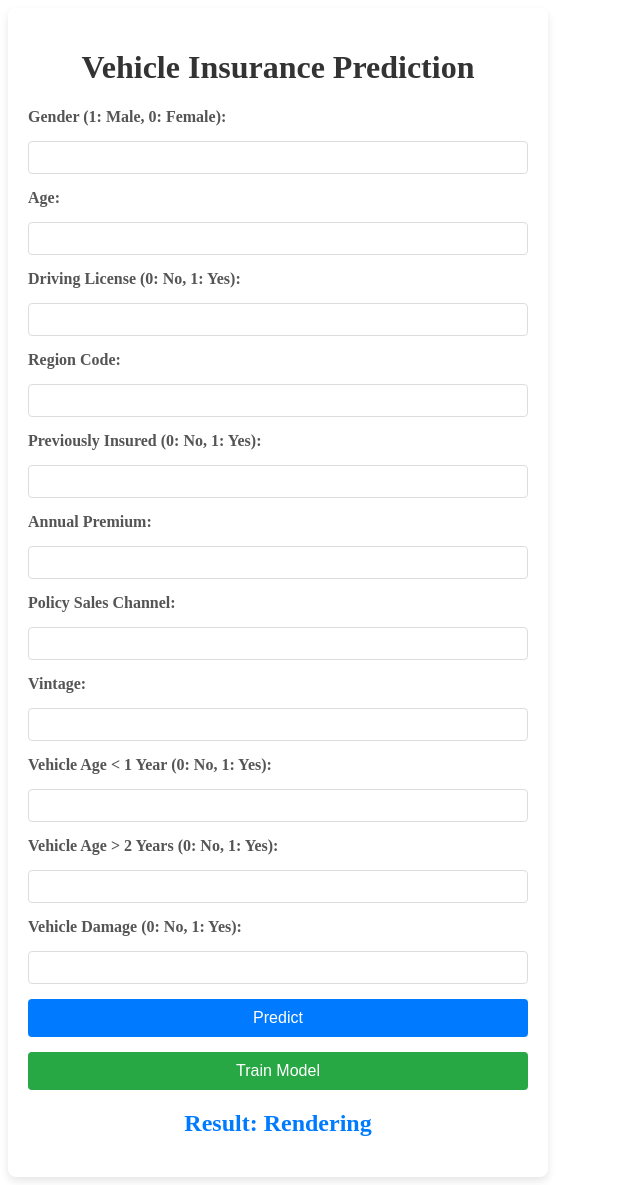
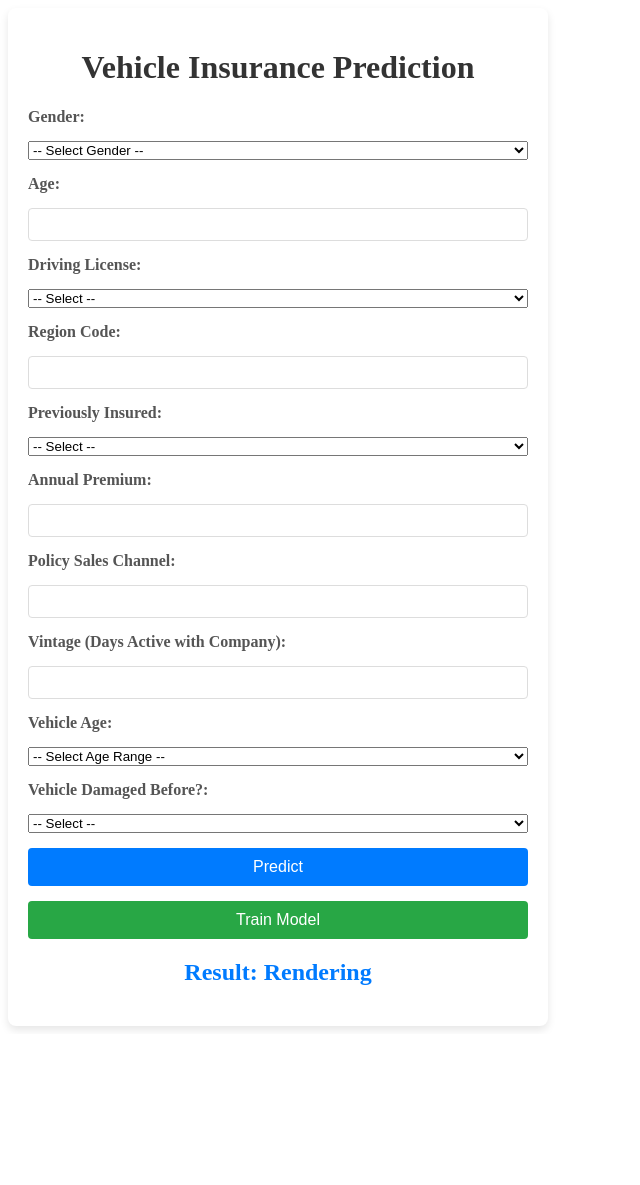
Before and after one commit to keshav-github-123/Vechile-Insurance, a FastAPI app: page / in a window 1280 px wide. Shown: the whole page, without its empty margins (0-640 px from the left). After the commit the page ends 1030 px from the top, so only its background shows below. Run offline with FastAPI, Linux system fonts and the light colour scheme; parts of the project's set-up code (start-up, migrations or seed data) failed here and were passed over.

Commit message:
new data fields added

```diff
--- a/templates/vehicledata.html
+++ b/templates/vehicledata.html
@@ -4,7 +4,6 @@
     <meta charset="UTF-8">
     <meta name="viewport" content="width=device-width, initial-scale=1.0">
     <title>Vehicle Insurance Prediction</title>
-    <!-- Corrected the CSS path -->
     <link rel="stylesheet" href="/static/css/style.css">
 </head>
 <body>
@@ -12,42 +11,73 @@
         <h1>Vehicle Insurance Prediction</h1>
 
         <form method="post" action="/">
-            <label for="Gender">Gender (1: Male, 0: Female):</label>
-            <input type="number" id="Gender" name="Gender" min="0" max="1" required>
 
+            <!-- Gender -->
+            <label for="Gender">Gender:</label>
+            <select id="Gender" name="Gender" required>
+                <option value="">-- Select Gender --</option>
+                <option value="Male">Male</option>
+                <option value="Female">Female</option>
+            </select>
+
+            <!-- Age -->
             <label for="Age">Age:</label>
-            <input type="number" id="Age" name="Age" required>
+            <input type="number" id="Age" name="Age" min="18" max="100" required>
 
-            <label for="Driving_License">Driving License (0: No, 1: Yes):</label>
-            <input type="number" id="Driving_License" name="Driving_License" min="0" max="1" required>
+            <!-- Driving License -->
+            <label for="Driving_License">Driving License:</label>
+            <select id="Driving_License" name="Driving_License" required>
+                <option value="">-- Select --</option>
+                <option value="1">Yes</option>
+                <option value="0">No</option>
+            </select>
 
+            <!-- Region Code -->
             <label for="Region_Code">Region Code:</label>
             <input type="number" step="0.01" id="Region_Code" name="Region_Code" required>
 
-            <label for="Previously_Insured">Previously Insured (0: No, 1: Yes):</label>
-            <input type="number" id="Previously_Insured" name="Previously_Insured" min="0" max="1" required>
+            <!-- Previously Insured -->
+            <label for="Previously_Insured">Previously Insured:</label>
+            <select id="Previously_Insured" name="Previously_Insured" required>
+                <option value="">-- Select --</option>
+                <option value="1">Yes</option>
+                <option value="0">No</option>
+            </select>
 
+            <!-- Annual Premium -->
             <label for="Annual_Premium">Annual Premium:</label>
             <input type="number" step="0.01" id="Annual_Premium" name="Annual_Premium" required>
 
+            <!-- Policy Sales Channel -->
             <label for="Policy_Sales_Channel">Policy Sales Channel:</label>
             <input type="number" step="0.01" id="Policy_Sales_Channel" name="Policy_Sales_Channel" required>
 
-            <label for="Vintage">Vintage:</label>
+            <!-- Vintage -->
+            <label for="Vintage">Vintage (Days Active with Company):</label>
             <input type="number" id="Vintage" name="Vintage" required>
 
-            <label for="Vehicle_Age_lt_1_Year">Vehicle Age < 1 Year (0: No, 1: Yes):</label>
-            <input type="number" id="Vehicle_Age_lt_1_Year" name="Vehicle_Age_lt_1_Year" min="0" max="1" required>
+            <!-- Vehicle Age -->
+            <label for="Vehicle_Age">Vehicle Age:</label>
+            <select id="Vehicle_Age" name="Vehicle_Age" required>
+                <option value="">-- Select Age Range --</option>
+                <option value="< 1 Year">&lt; 1 Year</option>
+                <option value="1-2 Years">1-2 Years</option>
+                <option value="> 2 Years">&gt; 2 Years</option>
+            </select>
 
-            <label for="Vehicle_Age_gt_2_Years">Vehicle Age > 2 Years (0: No, 1: Yes):</label>
-            <input type="number" id="Vehicle_Age_gt_2_Years" name="Vehicle_Age_gt_2_Years" min="0" max="1" required>
+            <!-- Vehicle Damage -->
+            <label for="Vehicle_Damage">Vehicle Damaged Before?:</label>
+            <select id="Vehicle_Damage" name="Vehicle_Damage" required>
+                <option value="">-- Select --</option>
+                <option value="Yes">Yes</option>
+                <option value="No">No</option>
+            </select>
 
-            <label for="Vehicle_Damage_Yes">Vehicle Damage (0: No, 1: Yes):</label>
-            <input type="number" id="Vehicle_Damage_Yes" name="Vehicle_Damage_Yes" min="0" max="1" required>
-
+            <!-- Submit -->
             <button type="submit">Predict</button>
         </form>
 
+        <!-- Train model button -->
         <form method="get" action="/train">
             <button type="submit" class="train-button">Train Model</button>
         </form>
```
